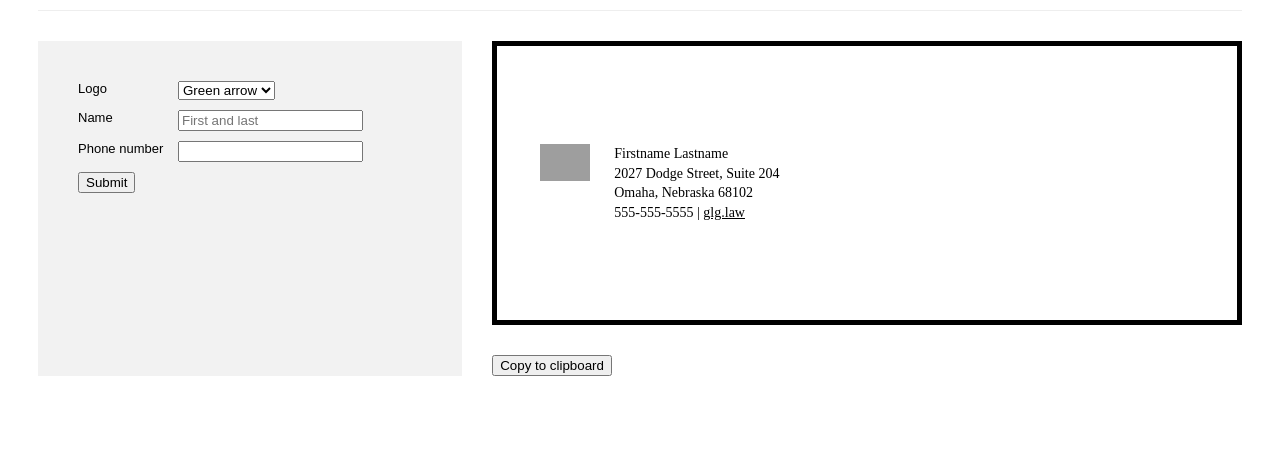
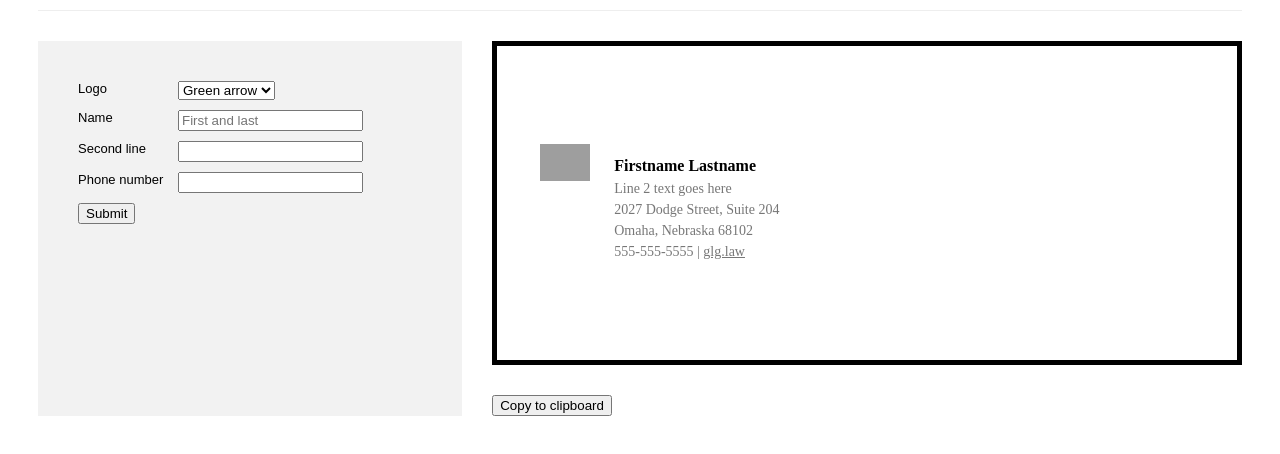
Before and after one commit to bvankat/glg-email-signatures, a plain HTML site: page index.html in a window 1280 px wide. Shown: the part 168-622 px from the top of the page. Drawn offline with Linux system fonts and the light colour scheme; some packages are replaced by stand-ins of ours; grey boxes are pictures that could not be loaded; a script that the page names is missing.

Commit message:
Adds line 2, tweaks styling

```diff
--- a/index.html
+++ b/index.html
@@ -64,6 +64,11 @@
 					<input id="nameField" type="text" maxlength="100" placeholder="First and last"></input>
 				</div>
 
+				<div class="form-line2">
+					<label id="line2-label" for="phone1Field">Second line</label>
+					<input id="line2Field" type="text" maxlength="100"></input>
+				</div>
+
 				<div class="form-phone1">
 					<label id="phone1-label" for="phone1Field">Phone number</label>
 					<input id="phone1Field" type="text" maxlength="100"></input>
@@ -89,17 +94,22 @@
 
 	<div id="signature-code">
 	<div class="signature" id="email-signature" style="margin: 30px 0; width: 100%;">
-		<table style="margin: 25px 0 15px;padding: 25px 0 25px; width: 100%; font-size: 10.5pt; font-family: 'Century Schoolbook',serif;line-height: 1.2;">
+		<table style="margin: 25px 0 15px;padding: 25px 0 25px; width: 100%; font-size: 10.5pt; font-family: 'Century Schoolbook', serif; line-height: 1.5;">
 			<tbody>
 				<tr>
 					<td class="logo" id="signatureLogo" style="width: 70px; vertical-align: top;">
-						<a href="https://glg.law" target="_blank" style="color: inherit;"><img src="https://images.squarespace-cdn.com/content/67a133638f24af00b190e546/3387bc26-8a75-4bf8-ae73-434974665275/glg-arrow-green.png" width="50" style="display: block; max-width: 50px;" /></a>
+						<a href="https://glg.law" target="_blank" style="color: inherit;"><img src="https://images.squarespace-cdn.com/content/67a133638f24af00b190e546/3387bc26-8a75-4bf8-ae73-434974665275/glg-arrow-green.png" width="50" style="display: block; width: 50px; max-width: 50px;" /></a>
 					</td>
 					<td class="name-block" style="vertical-align: top;">
-						<p style="margin: 0; line-height: 1.4;"><span id="signatureName">Firstname Lastname</span></p>
+						<p style="margin: 10px 0 0 0; font-weight: bold; font-size: 12pt;"><span id="signatureName">Firstname Lastname</span></p>
 
-							<p style="margin: 0; line-height: 1.4;">2027 Dodge Street, Suite 204<br />Omaha, Nebraska 68102</p>
-							  <p style="margin: 0; line-height: 1.4;"><span id="signaturePhone1">555-555-5555</span> | <a href="https://glg.law" target="_blank" style="color: inherit;">glg.law</a></p>
+							<span style="color: #777;">
+							<p style="margin: 0;"><span id="line2">Line 2 text goes here</span></p>
+
+							<p style="margin: 0;">2027 Dodge Street, Suite 204<br />Omaha, Nebraska 68102</p>
+
+							<p style="margin: 0;"><span id="signaturePhone1">555-555-5555</span> | <a href="https://glg.law" target="_blank" style="color: inherit;">glg.law</a></p>
+							</span>
 					</td>
 				</tr>
 
@@ -130,6 +140,7 @@
   <script>
     	var personLogo = document.getElementById('signatureLogo');
 		var personName = document.getElementById('signatureName');
+		var personLine2 = document.getElementById('line2');
 		var personPhones = document.getElementById('signaturePhoneNumbers');
 		var personPhone1 = document.getElementById('signaturePhone1');
 
@@ -138,6 +149,7 @@
 	  function getUserInfo() {
 		  var logoField = document.getElementById('logoField').value;
 		  var nameField = document.getElementById('nameField').value;
+		  var line2Field = document.getElementById('line2Field').value;
 		  var phone1Field = document.getElementById('phone1Field').value;
 
 		  var result = document.getElementById('result');
@@ -162,6 +174,7 @@
 		  } else {
 			 if (personLogo) { getLogo(logoField); };
 			 if (nameField) { personName.innerHTML = nameField; };
+			 if (personLine2) { personLine2.innerHTML = line2Field; };
 			 personPhone1.innerHTML = phone1Field;
 
 		  }
```
